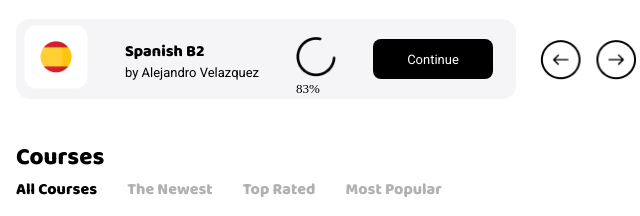
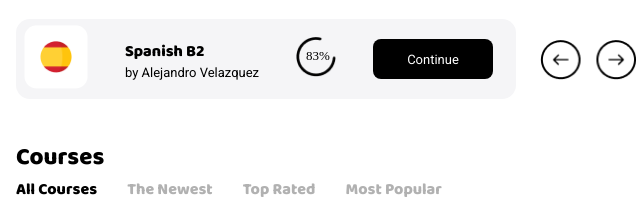
Before and after one commit to OliaKos/HW_8_CSS_Psevdo, a plain HTML site: page index.html in a window 1280 px wide. Shown: the part 220-436 px from the top of the page, 218-858 px from the left. Drawn offline with Linux system fonts and the light colour scheme.

Commit message:
fixed procent

```diff
--- a/style.css
+++ b/style.css
@@ -156,6 +156,8 @@ main img {
     font-weight: 400;
     line-height: 15px;
     position: absolute;
+    margin-left:10px;
+    margin-top:-33px;
 }
 
 .main-second-block-button {
```
